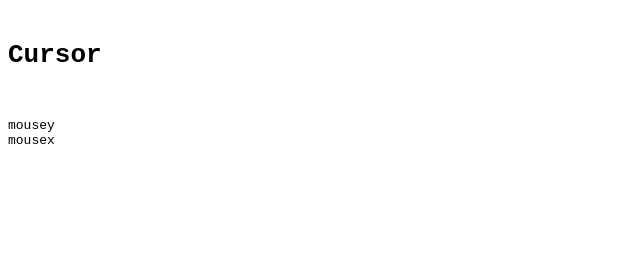
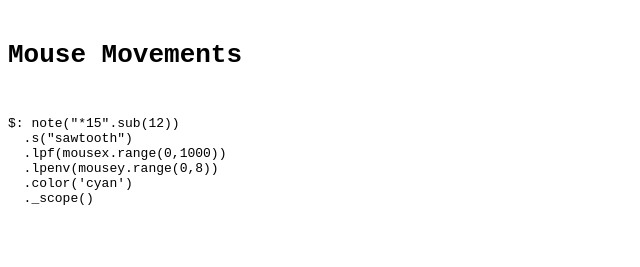
Before and after one commit to n0rd3r/2026-code-camp, a plain HTML site: page docs/challenge6-mouse.html in a window 1280 px wide. Shown: the whole page, without its empty margins (0-640 px from the left). Drawn offline with Linux system fonts and the light colour scheme.

Commit message:
Update challenge6-mouse.html

```diff
--- a/docs/challenge6-mouse.html
+++ b/docs/challenge6-mouse.html
@@ -1,14 +1,18 @@
 <html>
   <head>
-    <title>Challenge 6 | Cursor Movements</title>
+    <title>Challenge 6 | Mouse Movements</title>
   </head>
   <body>
 <pre>
 
-<h1>Cursor</h1>
-
-mousey
-mousex
+<h1>Mouse Movements</h1>
+<pre>
+$: note("<d d d a a# d3 f4>*15".sub(12))
+  .s("sawtooth")
+  .lpf(mousex.range(0,1000))
+  .lpenv(mousey.range(0,8))
+  .color('cyan')
+  ._scope()
 </pre>
   </body>
 </html>
```
